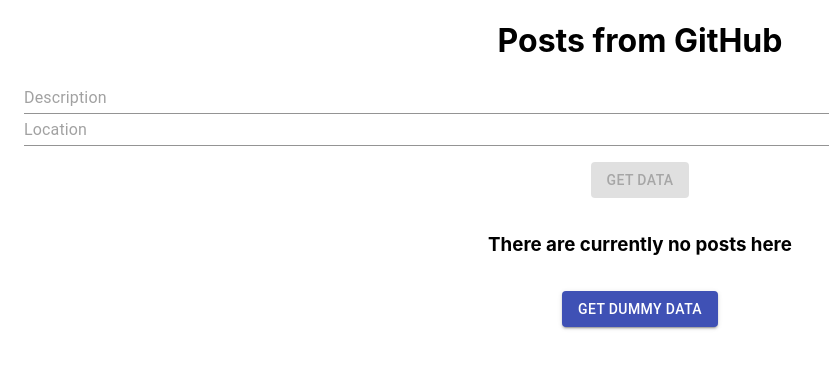
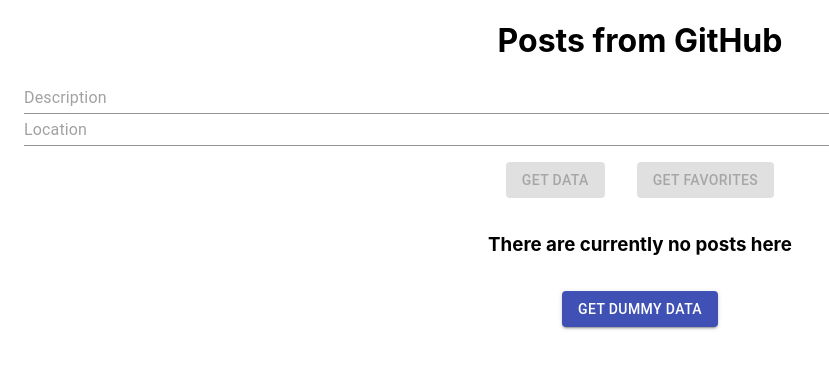
Before and after one commit to SugarF0x/sber-test, a React (Create React App) app: page / in a window 1280 px wide. Shown: the top 368 px of the page, without its empty margins (0-829 px from the left). Built offline with nearby package versions, Linux system fonts and the light colour scheme.

Commit message:
:white_check_mark: Add favorites only display
> A button beneath search bar will only fetch favorites

```diff
--- a/src/components/SearchBar.tsx
+++ b/src/components/SearchBar.tsx
@@ -3,10 +3,12 @@
 import { connect }         from "react-redux";
 import { getPostsByQuery } from "../store/actions";
 
-import { Input, Button } from '@material-ui/core';
+import { Input, Button }              from '@material-ui/core';
+import { IPost, IRootState } from "../store/types";
 
 interface ISearchProps {
-  getPostsByQuery: Function
+  favorites: string[];
+  getPostsByQuery: Function;
 }
 
 interface ISearchState {
@@ -30,9 +32,26 @@
     },
   };
 
-  searchHandler() {
+  searchHandler(fav?: string) {
     this.props.getPostsByQuery('fetching');
 
+    if (fav === 'fav') {
+      let favorites = [] as IPost[];
+      this.props.favorites.forEach( entry => {
+        fetch(`https://cors-anywhere.herokuapp.com/jobs.github.com/positions/${entry}.json`,
+          { headers: { origin: 'http://localhost:3000' } })
+          .then(res => res.json())
+          .then(res => {
+            favorites.push(res);
+            if (favorites.length === this.props.favorites.length) {
+              this.props.getPostsByQuery('success', favorites);
+            }
+          })
+          .catch(() => {
+            this.props.getPostsByQuery('error');
+          });
+      });
+    } else {
       fetch(`https://cors-anywhere.herokuapp.com/jobs.github.com/positions.json?description=${ this.state.description }&location=${ this.state.location }`,
         { headers: { origin: 'http://localhost:3000' } })
         .then(res => res.json())
@@ -45,6 +64,7 @@
         .catch(() => {
           this.props.getPostsByQuery('error');
         });
+    }
   }
 
   enterHandler(e: any) {
@@ -81,13 +101,26 @@
         >
           Get data
         </Button>
+        <Button style={ { margin: '1rem' } }
+                variant="contained"
+                color="primary"
+                onClick={ () => {
+                  this.searchHandler('fav');
+                } }
+                disabled={ this.props.favorites.length === 0 }
+        >
+          Get favorites
+        </Button>
       </div>
     );
   }
 }
 
+const mapStateToProps    = (state: IRootState) => ({
+  favorites: state.favorites as string[],
+});
 const mapDispatchToProps = {
   getPostsByQuery,
 };
 
-export default connect(null, mapDispatchToProps)(SearchBar);
+export default connect(mapStateToProps, mapDispatchToProps)(SearchBar);
```
Lines whose indentation alone changed are shown as unchanged.
